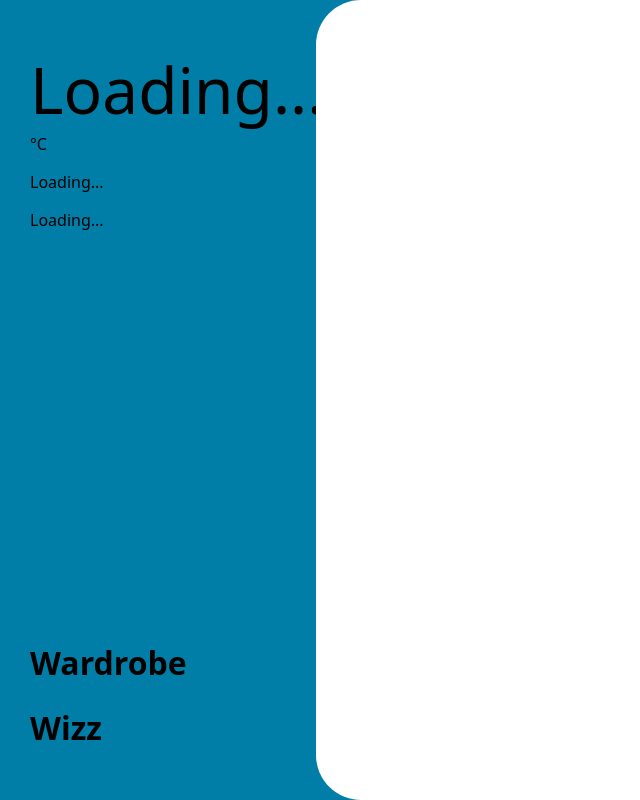
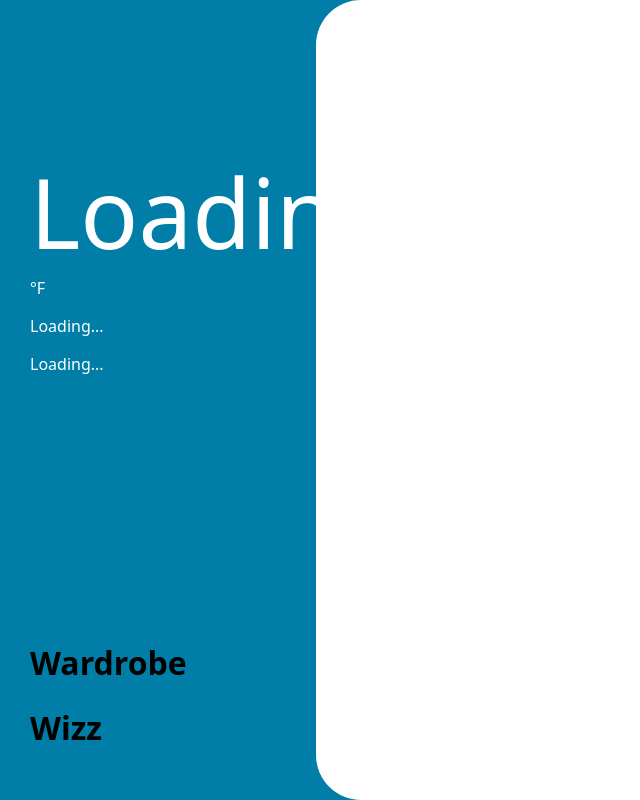
Before and after one commit to Zohaib2421/Wardrobe-Wiz, a PHP site: page / in a window 1280 px wide. Shown: the whole page, without its empty margins (0-640 px from the left). Run offline with PHP 8.4, Linux system fonts and the light colour scheme.

Commit message:
added some ui

```diff
--- a/index.html
+++ b/index.html
@@ -13,7 +13,7 @@
     <main>
         <div class="left">
             <div class="weather-info">
-                <p><span id="temperature">Loading...</span>°C</p>
+                <p><span id="temperature">Loading...</span>°F</p>
                 <p><span id="location">Loading...</span></p>
                 <p><span id="weather">Loading...</span></p>
             </div>
--- a/styles.css
+++ b/styles.css
@@ -22,10 +22,21 @@ main {
   display: flex;
   flex-direction: column;
   justify-content: space-between;
+  color: var(--secondary);
 }
+
+.weather-info {
+  margin-top: 100px;
+  margin-left: 0px;
+}
+
+.left > div > h1 {
+  color: var(--text);
+}
+
 #temperature {
   font-family: system-ui, -apple-system;
-  font-size: 64px;
+  font-size: 96px;
 }
 .right {
   margin-right: 0px;
```
